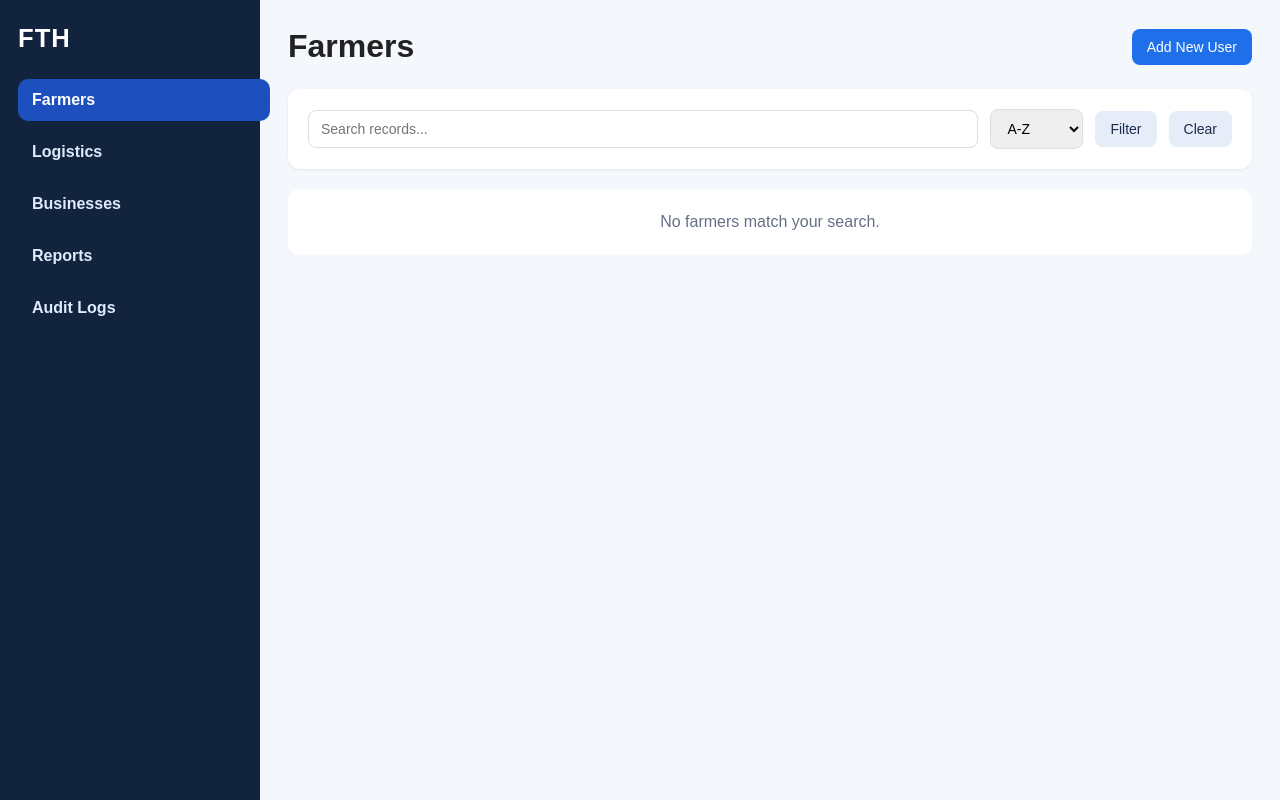
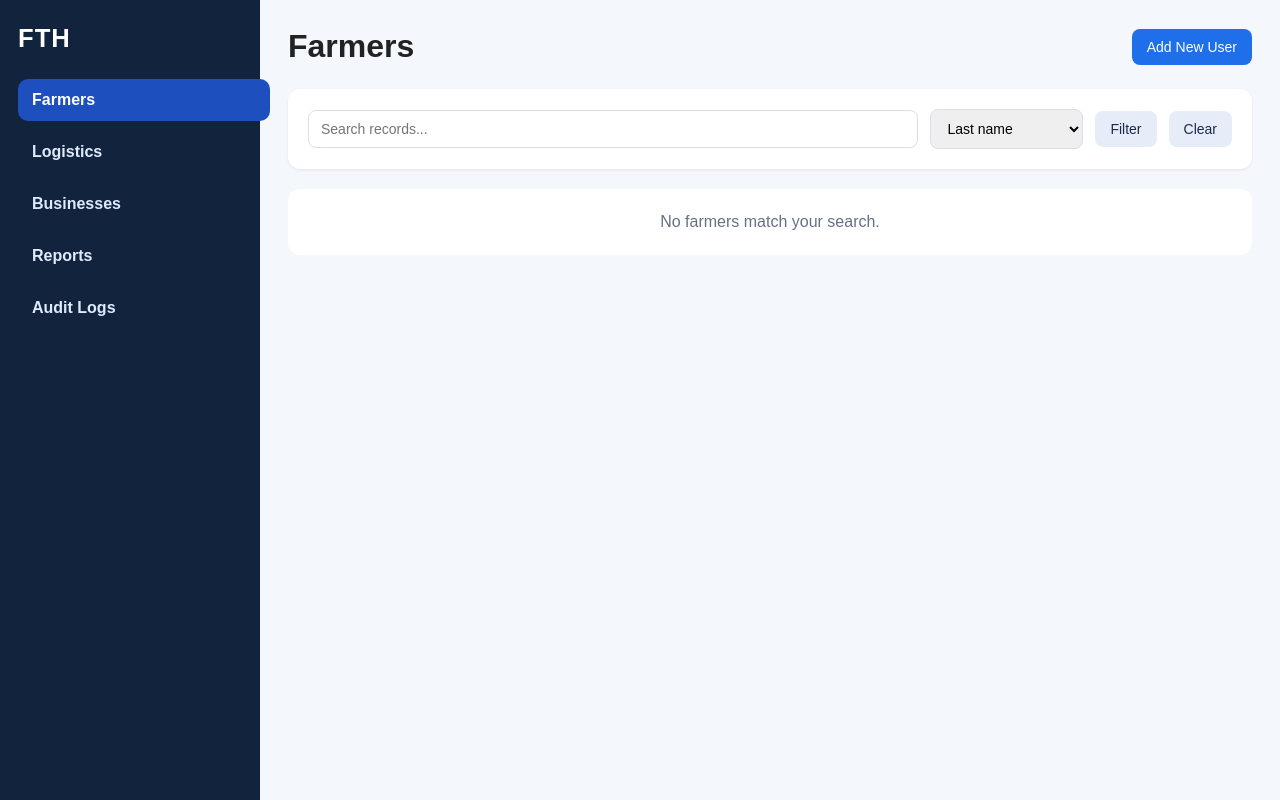
Before and after one commit to 2ChrisChross/fth_backend_, a Django app: page /dashboard/ in a window 1280 px wide. Run offline with Django 5.2, Linux system fonts and the light colour scheme.

Commit message:
filtering and alphabetical ordering of names go brrr

```diff
--- a/api/views.py
+++ b/api/views.py
@@ -3,7 +3,7 @@ from decimal import Decimal, InvalidOperation
 
 from django.contrib.auth.hashers import make_password
 from django.db import connection
-from django.db.models import Q
+from django.db.models import F, Q
 from django.shortcuts import get_object_or_404, redirect, render
 from django.utils import timezone
 from django.utils.crypto import get_random_string
@@ -104,9 +104,38 @@ def _log_audit_change(user, action_type, target_table, target_id, old_values=Non
         pass
 
 
+def _format_person_name(first_name=None, middle_name=None, last_name=None):
+    first = (first_name or "").strip()
+    middle = (middle_name or "").strip()
+    last = (last_name or "").strip()
+
+    if last and first:
+        return f"{last}, {first}{' ' + middle if middle else ''}"
+    if last:
+        return last
+    if first:
+        return first + (f" {middle}" if middle else "")
+    if middle:
+        return middle
+    return "-"
+
+
 def _dashboard_stage_rows(section, query, sort):
+    sort = sort or "last_name"
+
     if section == "farmers":
-        users = User.objects.all().order_by("first_name", "last_name", "user_id")
+        users = User.objects.all()
+        if sort == "verification":
+            users = users.order_by("-is_verified", "last_name", "first_name", "middle_name", "user_id")
+        elif sort == "farm_size":
+            users = users.order_by(F("farms__farm_size_hectares").desc(nulls_last=True), "last_name", "first_name", "middle_name", "user_id")
+        elif sort == "newest":
+            users = users.order_by("-user_id")
+        elif sort == "za":
+            users = users.order_by("-last_name", "-first_name", "-middle_name", "-user_id")
+        else:
+            users = users.order_by("last_name", "first_name", "middle_name", "user_id")
+
         if query:
             users = users.filter(
                 Q(first_name__icontains=query)
@@ -116,13 +145,6 @@ def _dashboard_stage_rows(section, query, sort):
                 | Q(farms__address__municipality_city__icontains=query)
                 | Q(farms__address__barangay__icontains=query)
             ).distinct()
-
-        if sort == "az":
-            users = users.order_by("first_name", "last_name", "user_id")
-        elif sort == "za":
-            users = users.order_by("-first_name", "-last_name", "-user_id")
-        elif sort == "newest":
-            users = users.order_by("-user_id")
 
         rows = []
         for user in users:
@@ -134,7 +156,7 @@ def _dashboard_stage_rows(section, query, sort):
                 {
                     "id": user.user_id,
                     "entity": user,
-                    "name": " ".join(part for part in [user.first_name, user.middle_name, user.last_name] if part),
+                    "name": _format_person_name(user.first_name, user.middle_name, user.last_name),
                     "phone": phone.mobile_number if phone else "-",
                     "farm_size": farm.farm_size_hectares if farm else "-",
                     "verification_code": user.verification_code or "-",
@@ -164,7 +186,18 @@ def _dashboard_stage_rows(section, query, sort):
         return rows
 
     if section == "logistics":
-        vehicles = Vehicle.objects.select_related("user").order_by("vehicle_id")
+        vehicles = Vehicle.objects.select_related("user")
+        if sort == "status":
+            vehicles = vehicles.order_by("-current_health_status", "user__last_name", "user__first_name", "vehicle_id")
+        elif sort == "capacity":
+            vehicles = vehicles.order_by(F("max_weight_capacity_kg").desc(nulls_last=True), "user__last_name", "user__first_name", "vehicle_id")
+        elif sort == "plate_number":
+            vehicles = vehicles.order_by("plate_number", "user__last_name", "user__first_name", "vehicle_id")
+        elif sort == "za":
+            vehicles = vehicles.order_by("-user__last_name", "-user__first_name", "-vehicle_id")
+        else:
+            vehicles = vehicles.order_by("user__last_name", "user__first_name", "user__middle_name", "vehicle_id")
+
         if query:
             vehicles = vehicles.filter(
                 Q(plate_number__icontains=query)
@@ -174,11 +207,17 @@ def _dashboard_stage_rows(section, query, sort):
             )
         rows = []
         for vehicle in vehicles:
+            owner_name = vehicle.user if vehicle.user else None
+            name = _format_person_name(
+                getattr(owner_name, "first_name", None),
+                getattr(owner_name, "middle_name", None),
+                getattr(owner_name, "last_name", None),
+            ) if owner_name else "Unassigned"
             rows.append(
                 {
                     "id": vehicle.vehicle_id,
                     "entity": vehicle,
-                    "name": vehicle.user.get_full_name() if hasattr(vehicle.user, "get_full_name") else (vehicle.user.first_name if vehicle.user else "Unassigned"),
+                    "name": name,
                     "plate_number": vehicle.plate_number or "-",
                     "model": vehicle.truck_model or "-",
                     "status_value": int(vehicle.current_health_status or 0),
@@ -194,7 +233,16 @@ def _dashboard_stage_rows(section, query, sort):
         return rows
 
     if section == "businesses":
-        businesses = Business.objects.select_related("user").order_by("business_name")
+        businesses = Business.objects.select_related("user")
+        if sort == "status":
+            businesses = businesses.order_by("-is_verified", "business_name", "user__last_name")
+        elif sort == "owner":
+            businesses = businesses.order_by("user__last_name", "user__first_name", "business_name")
+        elif sort == "za":
+            businesses = businesses.order_by("-business_name", "-user__last_name")
+        else:
+            businesses = businesses.order_by("business_name", "user__last_name", "user__first_name")
+
         if query:
             businesses = businesses.filter(
                 Q(business_name__icontains=query)
@@ -204,12 +252,17 @@ def _dashboard_stage_rows(section, query, sort):
             )
         rows = []
         for business in businesses:
+            owner_name = business.user
             rows.append(
                 {
                     "id": business.business_id,
                     "entity": business,
                     "name": business.business_name or "-",
-                    "owner": business.user.first_name + " " + (business.user.last_name or "") if business.user else "-",
+                    "owner": _format_person_name(
+                        getattr(owner_name, "first_name", None),
+                        getattr(owner_name, "middle_name", None),
+                        getattr(owner_name, "last_name", None),
+                    ) if owner_name else "-",
                     "registration_number": business.registration_number or "-",
                     "status_value": 1 if business.is_verified in (1, True, "1") else 0,
                     "status_label": "Approved" if business.is_verified in (1, True, "1") else "Pending",
@@ -222,7 +275,14 @@ def _dashboard_stage_rows(section, query, sort):
             )
         return rows
 
-    audit_logs = AuditLog.objects.select_related("user").order_by("-created_at")[:100]
+    audit_logs = AuditLog.objects.select_related("user")
+    if sort == "action":
+        audit_logs = audit_logs.order_by("action_type", "-created_at")
+    elif sort == "user":
+        audit_logs = audit_logs.order_by("user__last_name", "user__first_name", "-created_at")
+    else:
+        audit_logs = audit_logs.order_by("-created_at")
+
     if query:
         audit_logs = audit_logs.filter(
             Q(action_type__icontains=query)
@@ -236,7 +296,11 @@ def _dashboard_stage_rows(section, query, sort):
             {
                 "id": log.log_id,
                 "entity": log,
-                "name": log.user.first_name + " " + (log.user.last_name or "") if log.user else "System",
+                "name": _format_person_name(
+                    getattr(log.user, "first_name", None),
+                    getattr(log.user, "middle_name", None),
+                    getattr(log.user, "last_name", None),
+                ) if log.user else "System",
                 "action": log.action_type or "-",
                 "target": log.target_table or "-",
                 "status_label": "Recorded",
--- a/templates/api/dashboard.html
+++ b/templates/api/dashboard.html
@@ -207,16 +207,27 @@
                         <input type="text" name="q" value="{{ query }}" placeholder="Search records...">
                         <select name="sort">
                             {% if section == 'farmers' %}
-                                <option value="az" {% if sort == 'az' %}selected{% endif %}>A-Z</option>
-                                <option value="za" {% if sort == 'za' %}selected{% endif %}>Z-A</option>
+                                <option value="last_name" {% if sort == 'last_name' or sort == 'az' %}selected{% endif %}>Last name</option>
+                                <option value="verification" {% if sort == 'verification' %}selected{% endif %}>Verification stage</option>
+                                <option value="farm_size" {% if sort == 'farm_size' %}selected{% endif %}>Farm size</option>
                                 <option value="newest" {% if sort == 'newest' %}selected{% endif %}>Newest</option>
+                            {% elif section == 'logistics' %}
+                                <option value="last_name" {% if sort == 'last_name' %}selected{% endif %}>Owner name</option>
+                                <option value="status" {% if sort == 'status' %}selected{% endif %}>Health stage</option>
+                                <option value="capacity" {% if sort == 'capacity' %}selected{% endif %}>Capacity</option>
+                                <option value="plate_number" {% if sort == 'plate_number' %}selected{% endif %}>Plate number</option>
+                            {% elif section == 'businesses' %}
+                                <option value="business_name" {% if sort == 'business_name' %}selected{% endif %}>Business name</option>
+                                <option value="status" {% if sort == 'status' %}selected{% endif %}>Verification stage</option>
+                                <option value="owner" {% if sort == 'owner' %}selected{% endif %}>Owner name</option>
                             {% else %}
-                                <option value="az" {% if sort == 'az' %}selected{% endif %}>A-Z</option>
-                                <option value="newest" {% if sort == 'newest' %}selected{% endif %}>Newest</option>
+                                <option value="newest" {% if sort == 'newest' or sort == 'created_at' %}selected{% endif %}>Newest</option>
+                                <option value="action" {% if sort == 'action' %}selected{% endif %}>Action type</option>
+                                <option value="user" {% if sort == 'user' %}selected{% endif %}>User name</option>
                             {% endif %}
                         </select>
                         <button class="btn btn-secondary" type="submit">Filter</button>
-                        {% if query or sort != 'az' %}
+                        {% if query or sort != 'last_name' and sort != 'business_name' and sort != 'newest' and sort != 'verification' and sort != 'status' and sort != 'farm_size' and sort != 'capacity' and sort != 'action' and sort != 'user' and sort != 'owner' and sort != 'plate_number' %}
                             <a class="btn btn-secondary" href="{% url 'dashboard_users' %}?section={{ section }}">Clear</a>
                         {% endif %}
                     </form>
```
Also changed, not shown: fth_backend/settings.py (+14 -0 lines).
